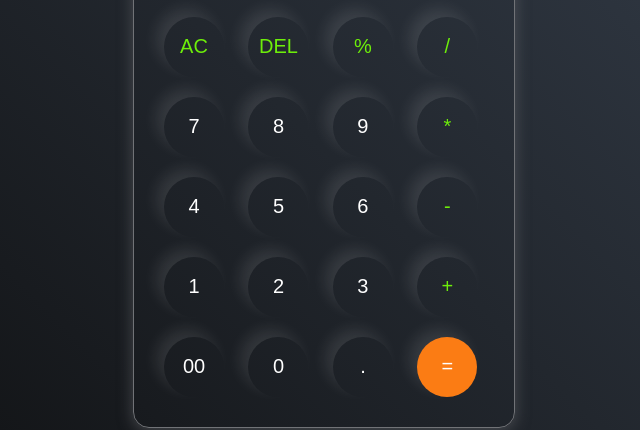
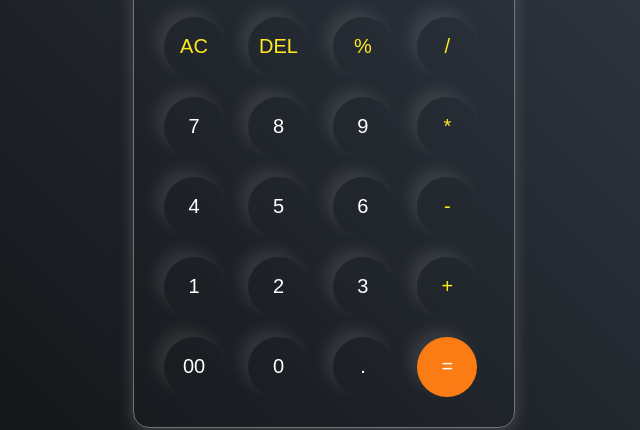
Before and after one commit to sun-flame/Calcify-, a plain HTML site: page calculator/index.html in a window 1280 px wide. Shown: the part 250-680 px from the top of the page, 316-956 px from the left. Drawn offline with Linux system fonts and the light colour scheme.

Commit message:
Update style.css

```diff
--- a/calculator/style.css
+++ b/calculator/style.css
@@ -61,5 +61,5 @@ button{
 }
 
 .operator{
-    color: #6dee0a;
+    color: #FFEA20;
 }
```
